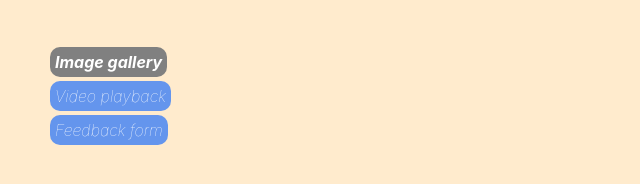
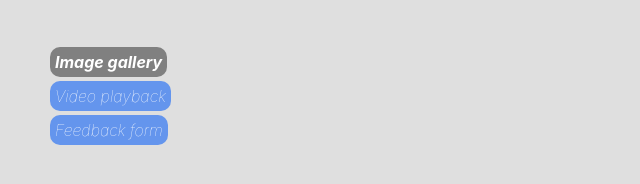
Before and after one commit to Pugli87/goit-js-hw-08, a website built with Parcel: page src/index.html in a window 1280 px wide. In both pictures the pointer is over the link "Image gallery". Shown: the whole page, without its empty margins (0-640 px from the left). Built offline with nearby package versions, Linux system fonts and the light colour scheme.

Commit message:
Update common.css

```diff
--- a/src/css/common.css
+++ b/src/css/common.css
@@ -13,7 +13,7 @@ body {
   color: #212121;
   line-height: 1.5;
   margin: 50px;
-  background-color: blanchedalmond;
+  background-color: rgb(223, 223, 223);
 }
 
 img {
@@ -42,5 +42,5 @@ a{
 a:hover{
   font-weight: bold;
   background-color: gray;
-  transform: translateX(0.5px) rotate(5deg) scale(0.99);
+  transform: translateX(0.5px) rotate(-1deg) scale(0.99);
 }
```
